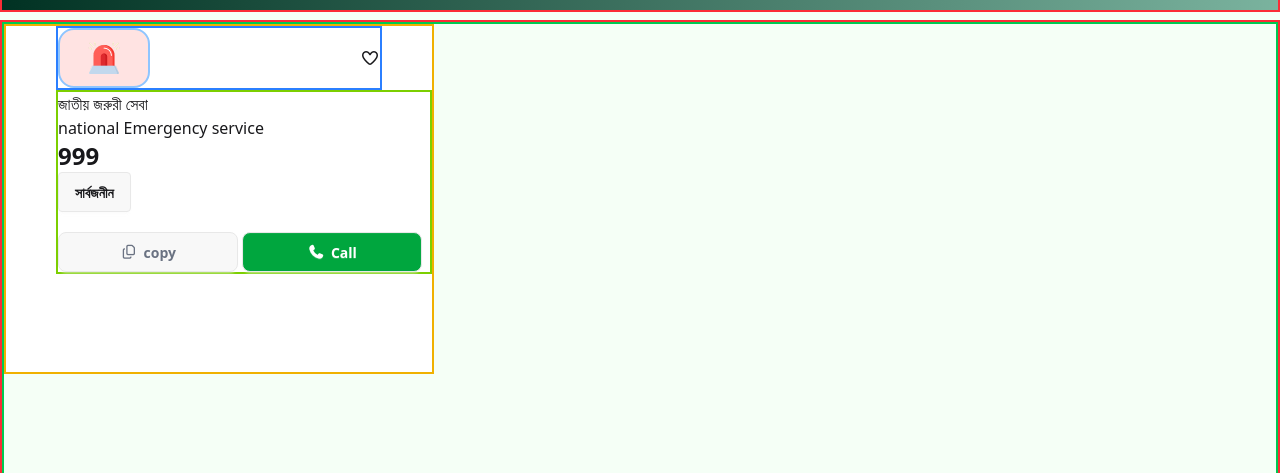
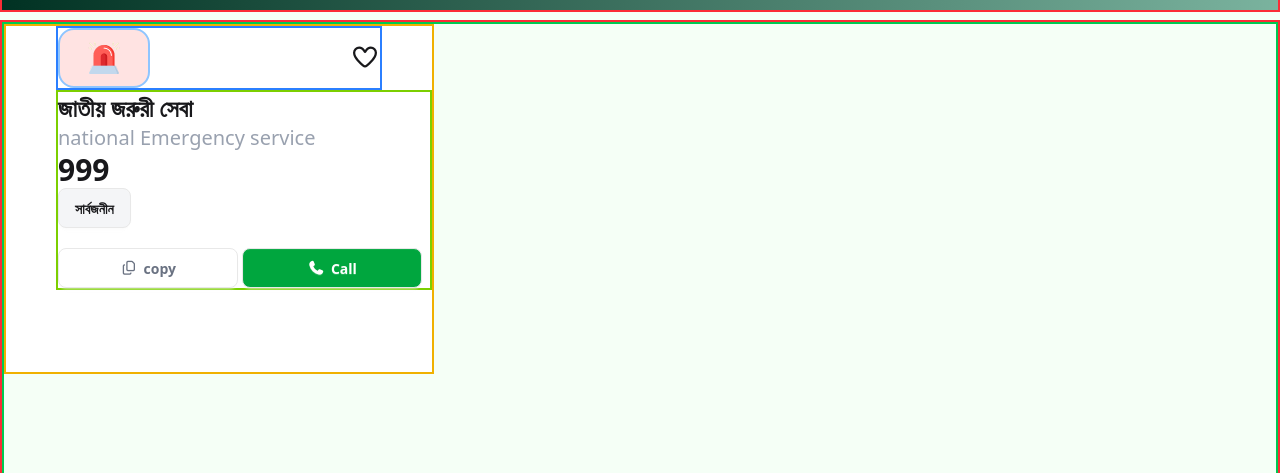
Before and after one commit to ahanif24434/Hotline-assignment-js, a plain HTML site: page index.html in a window 1280 px wide. Shown: the part 327-800 px from the top of the page. Drawn offline with nearby package versions, Linux system fonts and the light colour scheme.

Commit message:
added the new css directions

```diff
--- a/index.html
+++ b/index.html
@@ -50,15 +50,15 @@
 <div class="border-2 border-blue-500 flex justify-between items-center mx-[50px]">
     <div class="bg-[#FFE3E2] border-2 border-blue-300 rounded-2xl p-3">
         <img src="./assets/emergency.png" class="max-w-[50%] h-[50%] mx-auto block " alt=" "></div>
-<div> <i class="fa-regular fa-heart"></i></div>
+<div class="max-w-[50%] max-h-[50%]"> <i class="fa-regular fa-heart text-[24px]"></i></div>
 </div> <!--flex end faire and heart-->
 <div class="border-2 border-lime-500 mb-5 ml-[50px]">
-    <h3 class="">জাতীয় জরুরী সেবা</h3>
-        <p class="">national Emergency service</p>
-        <h2 class=" font-bold text-2xl">999</h2>
-        <button class="btn mb-5">সার্বজনীন</button> <br/>
-        <button class="btn text-gray-500 rounded-lg w-[180px] min-h-[40px]"><i class="fa-regular fa-copy"></i>copy</button>
-        <button class="btn !bg-[#00a63e] rounded-lg w-[180px] min-h-[40px] !text-white "><i class="fa-solid fa-phone"></i>Call</button>
+    <h3 class="font-bold text-2xl">জাতীয় জরুরী সেবা</h3>
+        <p class="text-gray-400 text-xl">national Emergency service</p>
+        <h2 class=" font-bold text-3xl">999</h2>
+        <button class="btn mb-5 !rounded-lg !bg-[#f4f5f7]">সার্বজনীন</button> <br/>
+        <button class="btn !text-gray-500 rounded-lg w-[180px] min-h-[40px] !bg-white"><i class="fa-regular fa-copy"></i>copy</button>
+        <button class="btn !bg-[#00a63e] !rounded-lg w-[180px] min-h-[40px] !text-white "><i class="fa-solid fa-phone"></i>Call</button>
 </div>
         </div>
 
```
